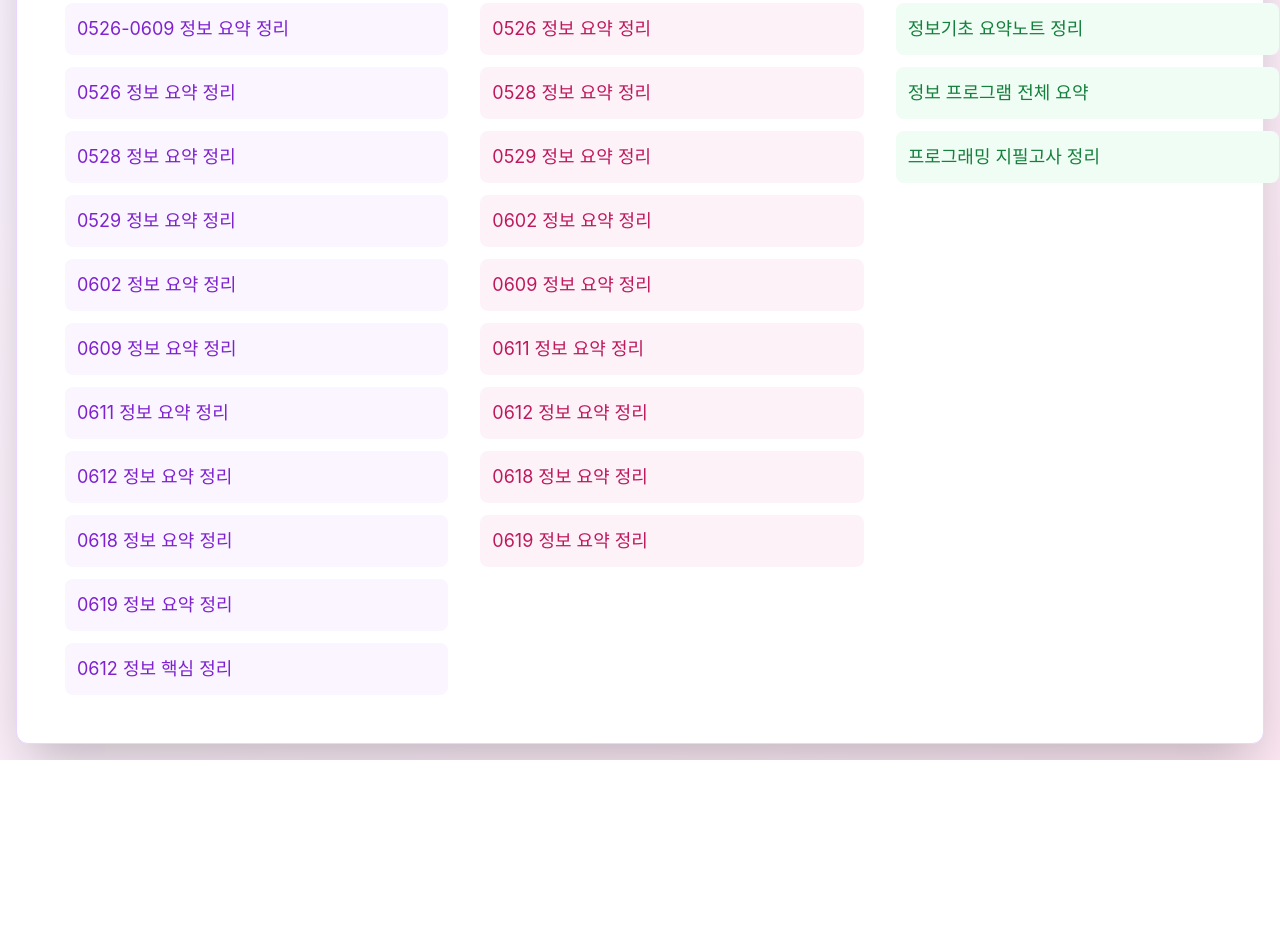
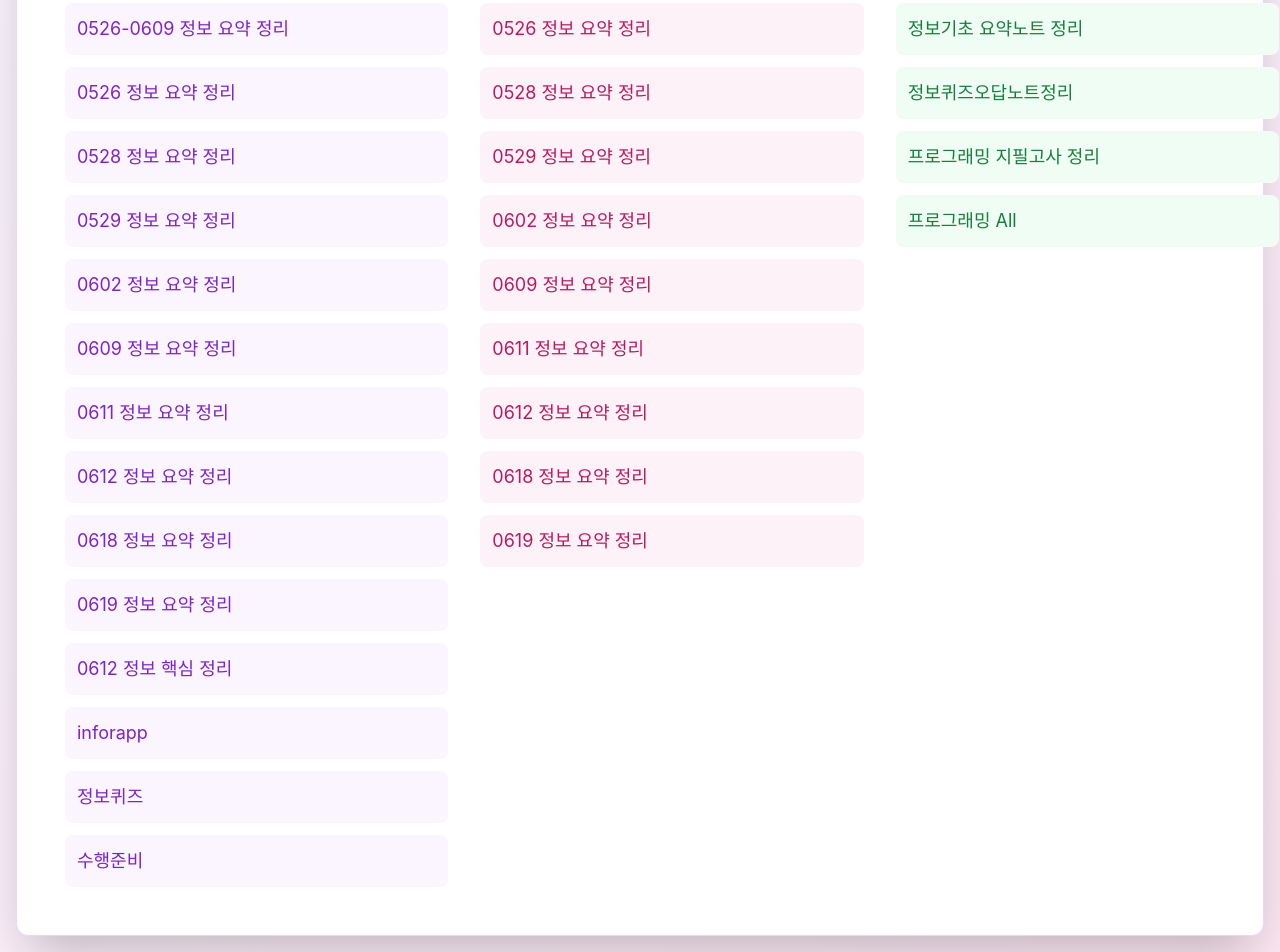
Before and after one commit to jurissam/yunseo-study, a plain HTML site: page com/index.html in a window 1280 px wide. Shown: the part 212-1164 px from the top of the page. Before the commit the page ends 972 px from the top, so only its background shows below. Drawn offline with nearby package versions, Linux system fonts and the light colour scheme.

Commit message:
정보페이지고치는 중

```diff
--- a/com/index.html
+++ b/com/index.html
@@ -46,6 +46,10 @@
                     <li><a href="0618정보요약정리.html" class="block p-3 rounded-lg bg-purple-50 hover:bg-purple-100 text-purple-700 hover:text-purple-800 transition duration-300 ease-in-out transform hover:scale-105">0618 정보 요약 정리</a></li>
                     <li><a href="0619정보요약정리.html" class="block p-3 rounded-lg bg-purple-50 hover:bg-purple-100 text-purple-700 hover:text-purple-800 transition duration-300 ease-in-out transform hover:scale-105">0619 정보 요약 정리</a></li>
                     <li><a href="0612정보핵심정리.html" class="block p-3 rounded-lg bg-purple-50 hover:bg-purple-100 text-purple-700 hover:text-purple-800 transition duration-300 ease-in-out transform hover:scale-105">0612 정보 핵심 정리</a></li>
+                    <li><a href="infoapp.html" class="block p-3 rounded-lg bg-purple-50 hover:bg-purple-100 text-purple-700 hover:text-purple-800 transition duration-300 ease-in-out transform hover:scale-105">inforapp</a></li>
+                    <li><a href="정보퀴즈.html" class="block p-3 rounded-lg bg-purple-50 hover:bg-purple-100 text-purple-700 hover:text-purple-800 transition duration-300 ease-in-out transform hover:scale-105">정보퀴즈</a></li>
+ <li><a href="yunseo-infor1.html" class="block p-3 rounded-lg bg-purple-50 hover:bg-purple-100 text-purple-700 hover:text-purple-800 transition duration-300 ease-in-out transform hover:scale-105">수행준비</a></li>
+
                 </ul>
             </div>
 
@@ -74,8 +78,11 @@
                 </h2>
                 <ul class="space-y-3 text-lg">
                     <li><a href="정보기초.pdf" target="_blank" class="block p-3 rounded-lg bg-green-50 hover:bg-green-100 text-green-700 hover:text-green-800 transition duration-300 ease-in-out transform hover:scale-105">정보기초 요약노트 정리</a></li>
-                    <li><a href="정보프로그램설명ALL.pdf" target="_blank" class="block p-3 rounded-lg bg-green-50 hover:bg-green-100 text-green-700 hover:text-green-800 transition duration-300 ease-in-out transform hover:scale-105">정보 프로그램 전체 요약</a></li>
-                    <li><a href="프로그래밍지필고사정리.pdf" target="_blank" class="block p-3 rounded-lg bg-green-50 hover:bg-green-100 text-green-700 hover:text-green-800 transition duration-300 ease-in-out transform hover:scale-105">프로그래밍 지필고사 정리</a></li>
+                    <li><a href="정보퀴즈오답노트정리.pdf" target="_blank" class="block p-3 rounded-lg bg-green-50 hover:bg-green-100 text-green-700 hover:text-green-800 transition duration-300 ease-in-out transform hover:scale-105">정보퀴즈오답노트정리</a></li>
+                    <li><a href="프로그래밍지필고사 정리.pdf" target="_blank" class="block p-3 rounded-lg bg-green-50 hover:bg-green-100 text-green-700 hover:text-green-800 transition duration-300 ease-in-out transform hover:scale-105">프로그래밍 지필고사 정리</a></li>
+<li><a href="프로그래밍ALL.html" target="_blank" class="block p-3 rounded-lg bg-green-50 hover:bg-green-100 text-green-700 hover:text-green-800 transition duration-300 ease-in-out transform hover:scale-105">프로그래밍 All</a></li>
+
+
                 </ul>
             </div>
         </div>
```
